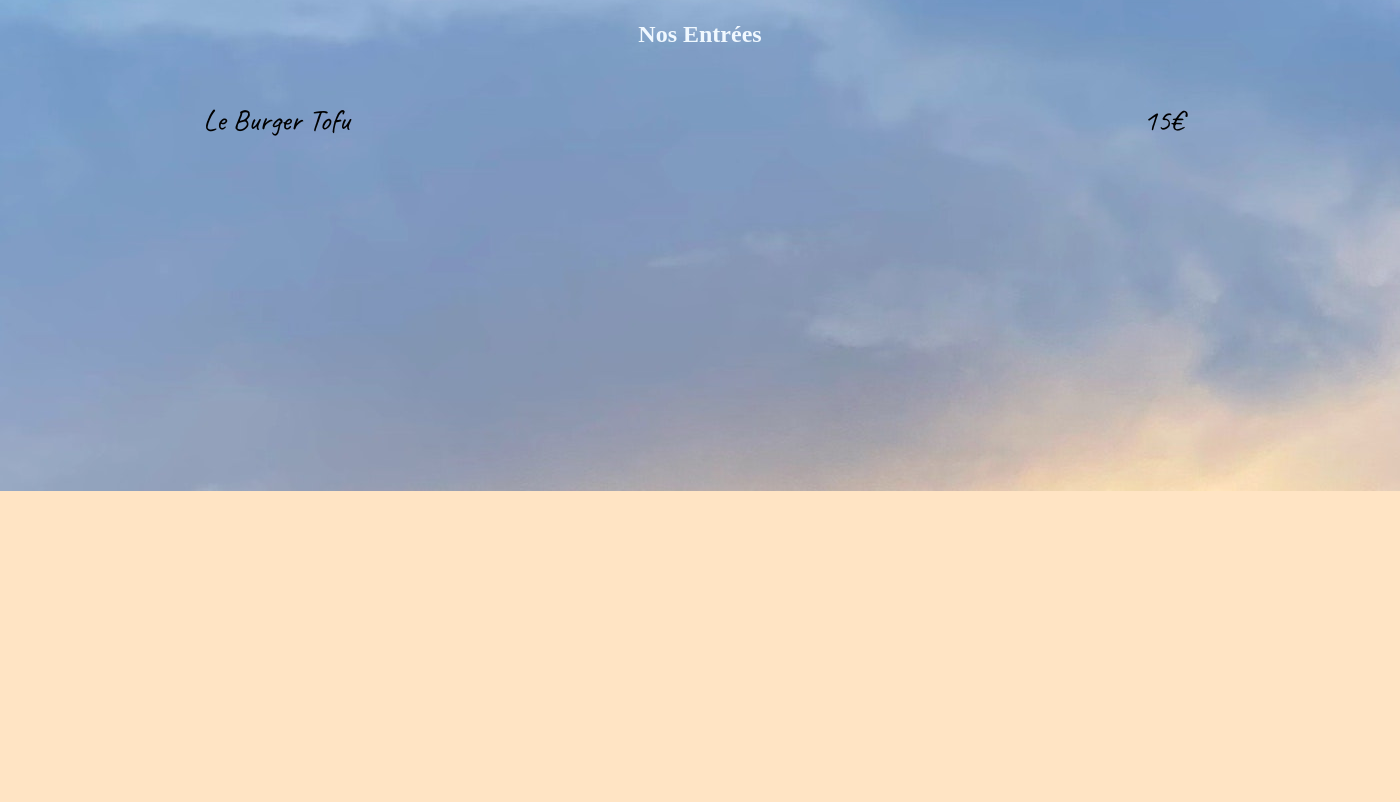
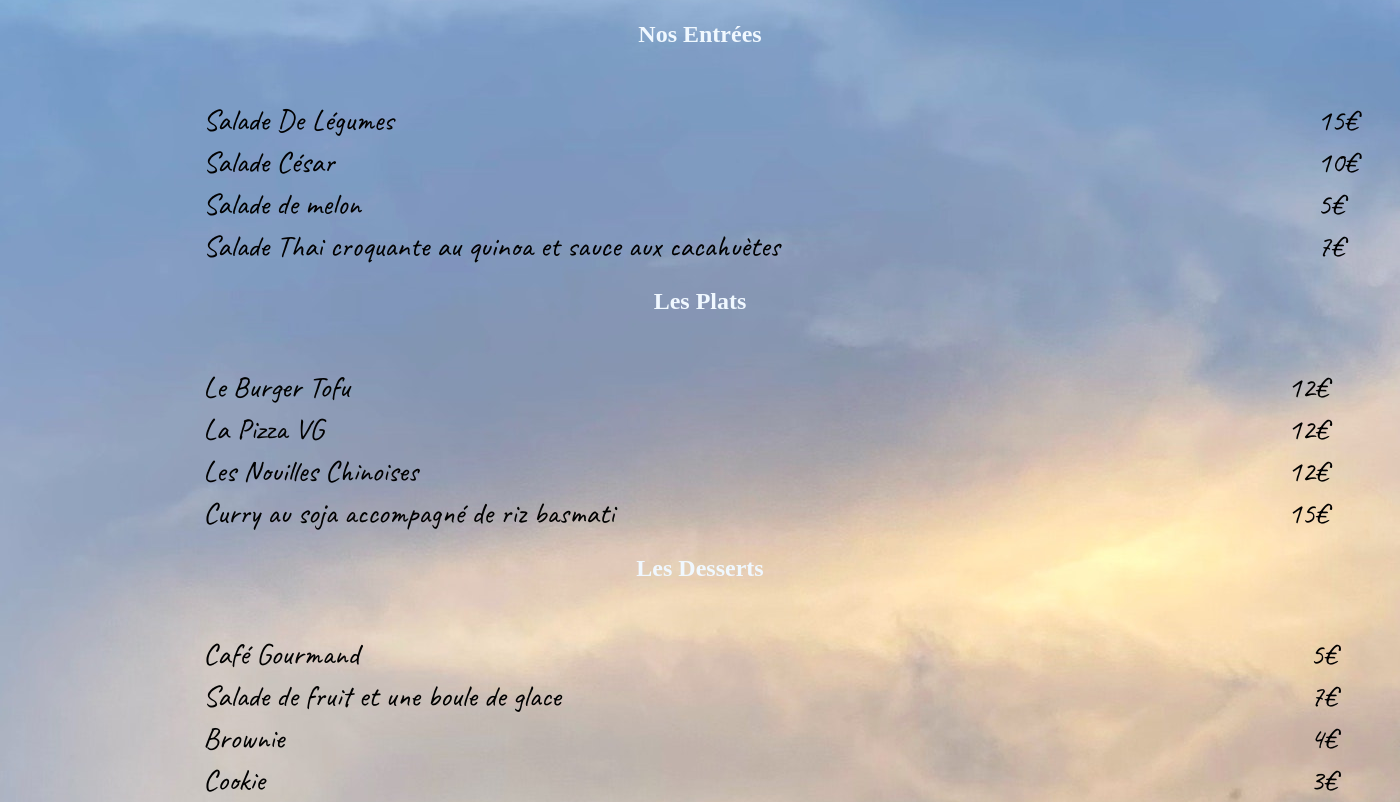
Before and after one commit to Gpuppy/Resto-Emy-et-Tom, a PHP site: page /index2.html in a window 1400 px wide. Shown: the part 309-1111 px from the top of the page. Before the commit the page ends 800 px from the top, so only its background shows below. Run offline with PHP 8.4, Linux system fonts and the light colour scheme; some web fonts are replaced.

Commit message:
twenty-first commit

```diff
--- a/index.html
+++ b/index.html
@@ -87,7 +87,7 @@
               <figure>
               <a href = "#">
               <img src="pexels-shameel-mukkath-5640015.jpg" alt=""  style="width:100%">
-              <figcaption><h3>La pizza au légumes</h3></figcaption></a>
+              <figcaption><h3>La pizza VG</h3></figcaption></a>
             </figure>
 
 
--- a/index2.html
+++ b/index2.html
@@ -19,17 +19,63 @@
     <h2> Nos Entrées </h2>
     <table>
        <tr>
-        <td>Le Burger Tofu</td>
-        <td></td>
-        <td></td>
-        <td></td>
-        <td>15€</td>
+        <td>Salade De Légumes</td>
+         <td>15€</td>
     </tr>
     <tr>
-        <td></td>
-        <td></td>
-        <td></td>
+        <td>Salade César</td>
+        <td>10€</td>
+        </tr>
+<tr>
+    <td>Salade de melon</td>
+    <td>5€</td>
+</tr>
+        <td>Salade Thai croquante au quinoa et sauce aux cacahuètes</td>
+        <td>7€</td>
     </tr>
 </table>
+
+<h2> Les Plats </h2>
+<table>
+    <tr>
+       <td>Le Burger Tofu</td>
+        <td>12€</td>
+    </tr>
+    <tr>
+        <td>La Pizza VG</td>
+         <td>12€</td>
+     </tr>
+     <tr>
+        <td>Les Nouilles Chinoises</td>
+         <td>12€</td>
+     </tr>
+     <tr>
+        <td>Curry au soja accompagné de riz basmati</td>
+         <td>15€</td>
+     </tr>
+
+</table>
+<h2> Les Desserts </h2>
+<table>
+<tr>
+    <td>Café Gourmand</td>
+    <td>5€</td>
+</tr>
+<tr>
+    <td>Salade de fruit et une boule de glace</td>
+    <td>7€</td>
+</tr>
+<tr>
+    <td>Brownie</td>
+    <td>4€</td>
+</tr>
+<tr>
+    <td>Cookie</td>
+    <td>3€</td>
+</tr>
+</table>
+
+
+
 </body>
 </html>
```
Also changed, not shown: Style.css (+4 -4 lines).
